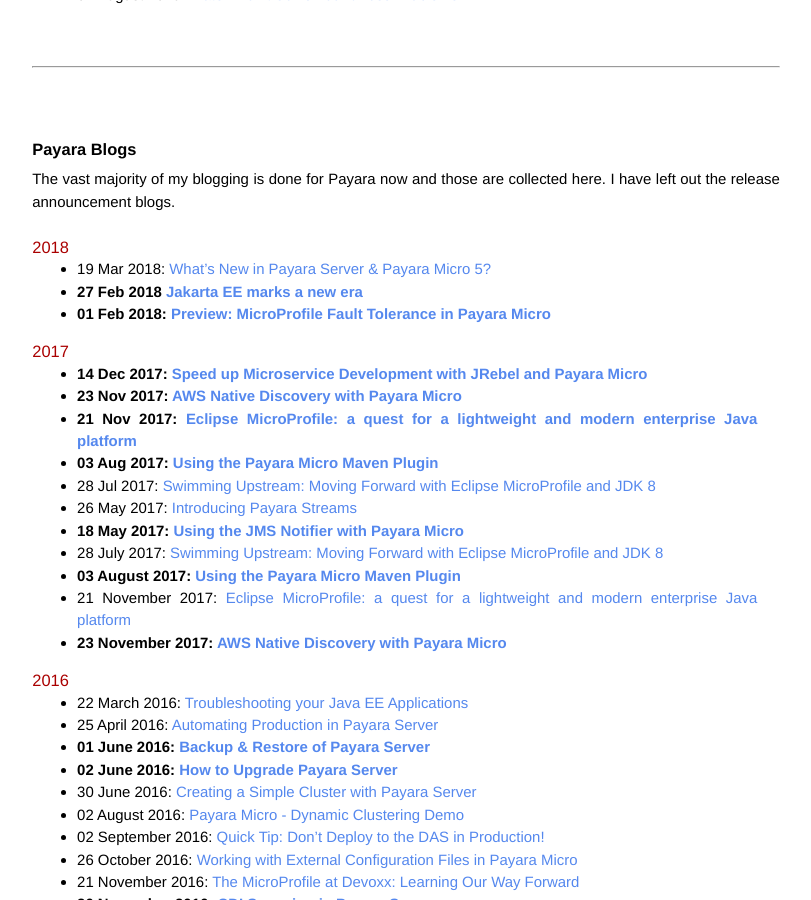
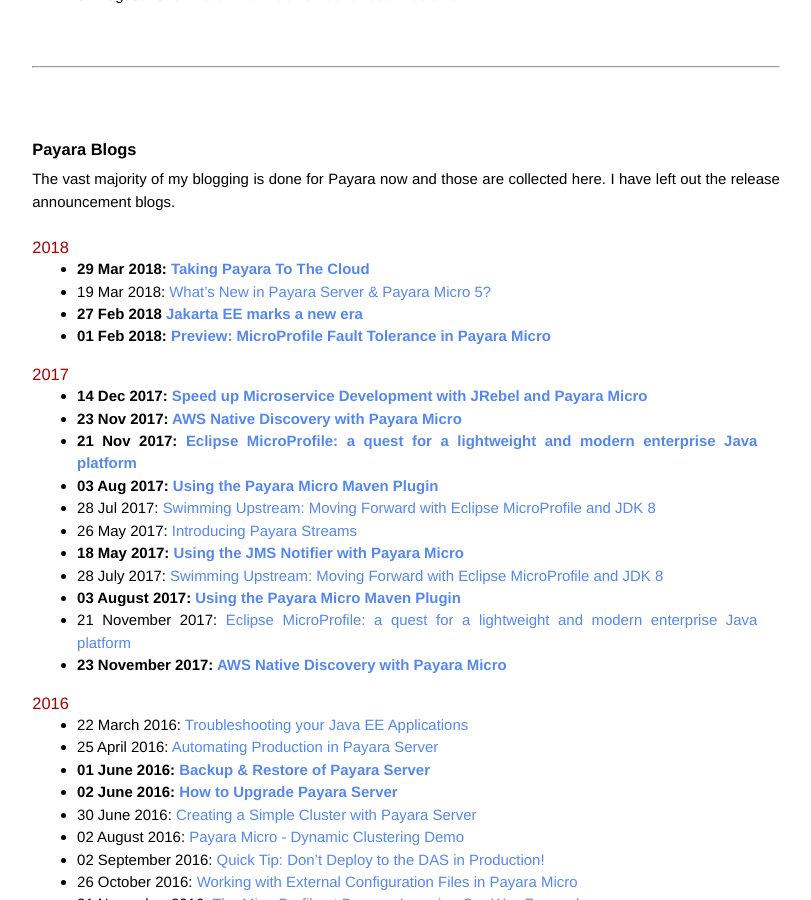
Before and after one commit to mikecroft/mikecroft.github.io, a Jekyll site: the page built from other-blogging/index.md, in a window 1280 px wide and 900 px high, scrolled down 495 px. Shown: the whole window, without its empty margins (234-1045 px from the left). Built offline with Jekyll 4.4.1, drawn with Linux system fonts in a browser that asks for light colours.

Commit message:
Update index.md

```diff
--- a/other-blogging/index.md
+++ b/other-blogging/index.md
@@ -28,6 +28,7 @@
 The vast majority of my blogging is done for Payara now and those are collected here. I have left out the release announcement blogs.
 
 ## 2018
+* **29 Mar 2018: [Taking Payara To The Cloud](https://blog.payara.fish/-taking-payara-to-the-cloud)**
 * 19 Mar 2018: [What's New in Payara Server & Payara Micro 5?](http://blog.payara.fish/whats-new-in-payara-server-payara-micro-5)
 * **27 Feb 2018 [Jakarta EE marks a new era](http://blog.payara.fish/jakarta-ee-marks-a-new-era)**
 * **01 Feb 2018: [Preview: MicroProfile Fault Tolerance in Payara Micro](http://blog.payara.fish/preview-microprofile-fault-tolerance-in-payara-micro)**
```
